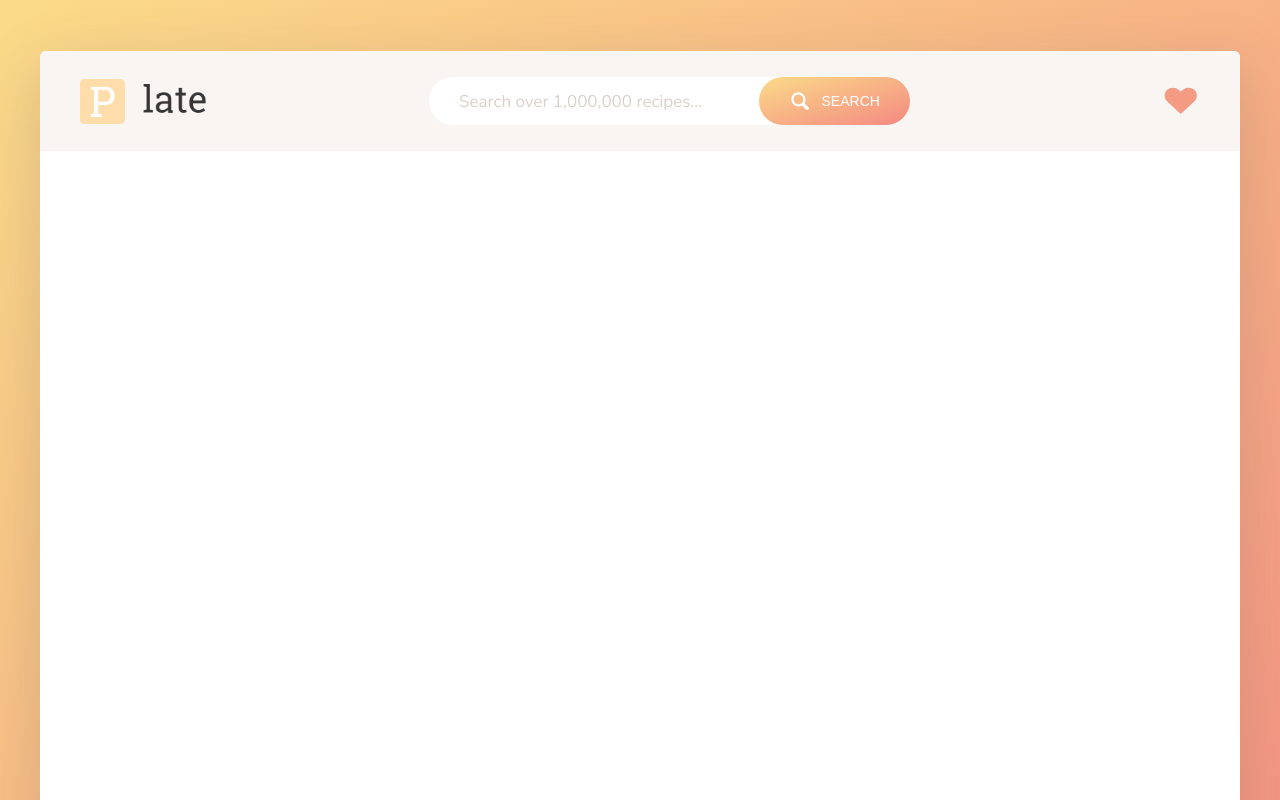
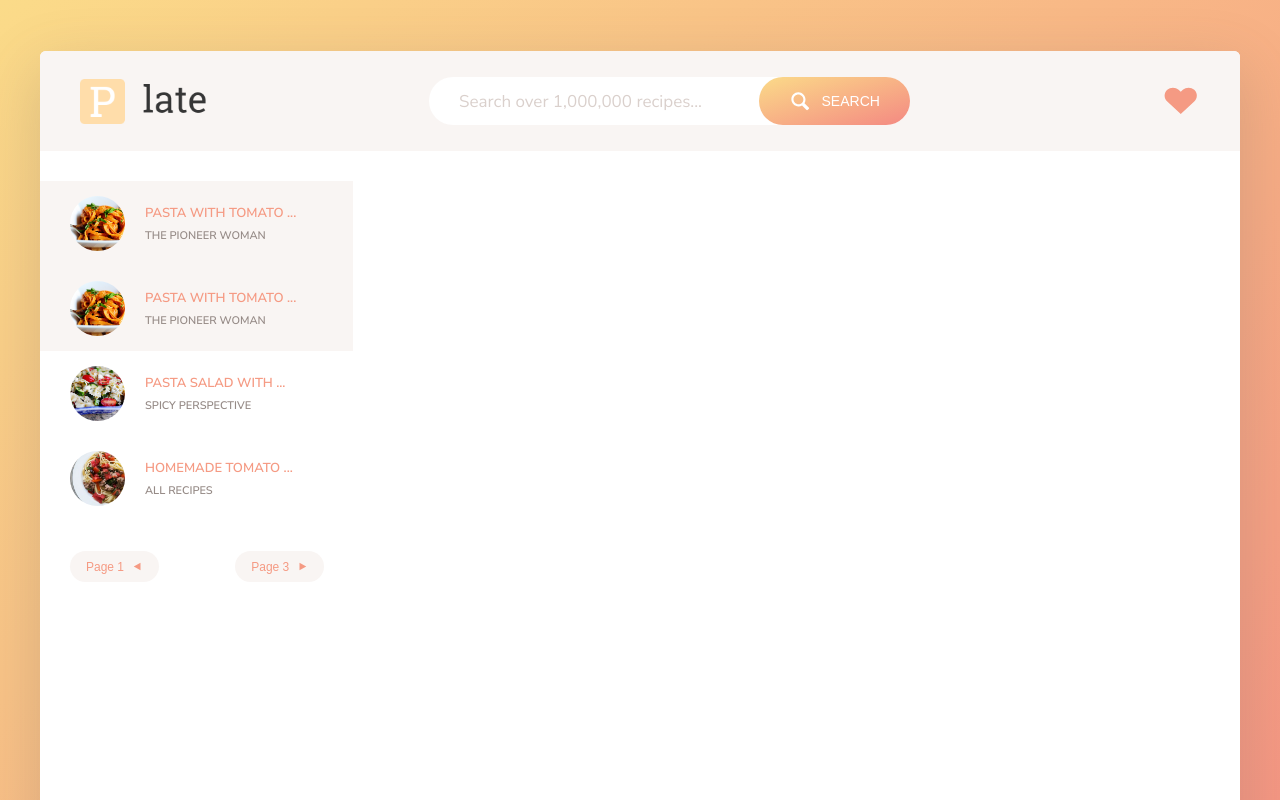
Before and after one commit to chengwah1/Plate, a React (Create React App) app: page / in a window 1280 px wide. Shown: the top 800 px of the page. Built offline with nearby package versions, Linux system fonts and the light colour scheme.

Commit message:
added search result backbone and styling

```diff
--- a/src/App.js
+++ b/src/App.js
@@ -1,6 +1,7 @@
 import React, { Component } from 'react';
 import './App.css';
-import Header from './Header'
+import Header from './Header';
+import Result from './Results';
 
 class App extends Component {
   render() {
@@ -8,6 +9,7 @@ class App extends Component {
       <div className="App">
         <div className="container">
         <Header/>
+        <Result/>
         </div>
       </div>
     );
--- /dev/null
+++ b/src/Result.css
@@ -0,0 +1,78 @@
+.results
+{
+  padding: 3rem 0; }
+  .results__list
+  {
+    list-style: none; }
+  .results__link:link, .results__link:visited
+
+  {
+    display: flex;
+    align-items: center;
+    padding: 1.5rem 3rem;
+    transition: all .3s;
+    border-right: 1px solid #fff;
+    text-decoration: none; }
+  .results__link:hover
+  {
+    background-color: #F9F5F3;
+    transform: translateY(-2px); }
+  .results__link--active
+  {
+    background-color: #F9F5F3; }
+  .results__fig
+  {
+    flex: 0 0 5.5rem;
+    border-radius: 50%;
+    overflow: hidden;
+    height: 5.5rem;
+    margin-right: 2rem;
+    position: relative;
+    backface-visibility: hidden; }
+    .results__fig::before
+    {
+      content: '';
+      display: block;
+      height: 100%;
+      width: 100%;
+      position: absolute;
+      top: 0;
+      left: 0;
+      background-image: linear-gradient(to right bottom #FBDB89 #F48982);
+      opacity: .4; }
+    .results__fig img
+    {
+      display: block;
+      width: 100%;
+      height: 100%;
+      object-fit: cover;
+      transition: all .3s; }
+  .results__name
+  {
+    font-size: 1.3rem;
+    color: #F59A83;
+    text-transform: uppercase;
+    font-weight: 600;
+    margin-bottom: .3rem; }
+  .results__author
+  {
+    font-size: 1.1rem;
+    color: #968B87;
+    text-transform: uppercase;
+    font-weight: 600; }
+  .results__pages
+  {
+    margin-top: 3rem;
+    padding: 0 3rem; }
+    .results__pages::after
+    {
+      content: "";
+      display: table;
+      clear: both; }
+  .results__btn--prev
+  {
+    float: left;
+    flex-direction: row-reverse; }
+  .results__btn--next
+  {
+    float: right; }
--- /dev/null
+++ b/src/Result_item.js
@@ -0,0 +1,21 @@
+import React, { Component } from 'react';
+
+
+const Result_item = (props) => {
+    return (
+            <li>
+                <a class="results__link results__link--active" href="#23456">
+                    <figure class="results__fig">
+                        <img src="img/test-1.jpg" alt="Test"/>
+                    </figure>
+                    <div class="results__data">
+                        <h4 class="results__name">Pasta with Tomato ...</h4>
+                        <p class="results__author">The Pioneer Woman</p>
+                    </div>
+                </a>
+            </li>
+
+    );
+}
+
+export default Result_item;
--- /dev/null
+++ b/src/Results.js
@@ -0,0 +1,70 @@
+import React, { Component } from 'react';
+import './Result.css';
+import Result_item from './Result_item';
+
+const Result = (props) => {
+    return (
+    <div class="results">
+        <ul class="results__list">
+            <Result_item/>
+
+            <li>
+                <a class="results__link results__link--active" href="#23456">
+                    <figure class="results__fig">
+                        <img src="img/test-1.jpg" alt="Test"/>
+                    </figure>
+                    <div class="results__data">
+                        <h4 class="results__name">Pasta with Tomato ...</h4>
+                        <p class="results__author">The Pioneer Woman</p>
+                    </div>
+                </a>
+            </li>
+
+            <li>
+                <a class="results__link" href="#76767">
+                    <figure class="results__fig">
+                        <img src="img/test-2.jpg" alt="Test"/>
+                    </figure>
+                    <div class="results__data">
+                        <h4 class="results__name">Pasta Salad with ...</h4>
+                        <p class="results__author">Spicy Perspective</p>
+                    </div>
+                </a>
+            </li>
+
+            <li>
+                <a class="results__link" href="#85354">
+                    <figure class="results__fig">
+                        <img src="img/test-3.jpg" alt="Test"/>
+                    </figure>
+                    <div class="results__data">
+                        <h4 class="results__name">Homemade Tomato ...</h4>
+                        <p class="results__author">All Recipes</p>
+                    </div>
+                </a>
+            </li>
+
+        </ul>
+
+        <div class="results__pages">
+
+            <button class="btn-inline results__btn--prev">
+                <svg class="search__icon">
+                    <use href="img/icons.svg#icon-triangle-left"></use>
+                </svg>
+                <span>Page 1</span>
+            </button>
+            <button class="btn-inline results__btn--next">
+                <span>Page 3</span>
+                <svg class="search__icon">
+                    <use href="img/icons.svg#icon-triangle-right"></use>
+                </svg>
+            </button>
+
+        </div>
+    </div>
+
+    );
+}
+
+export default Result;
```
